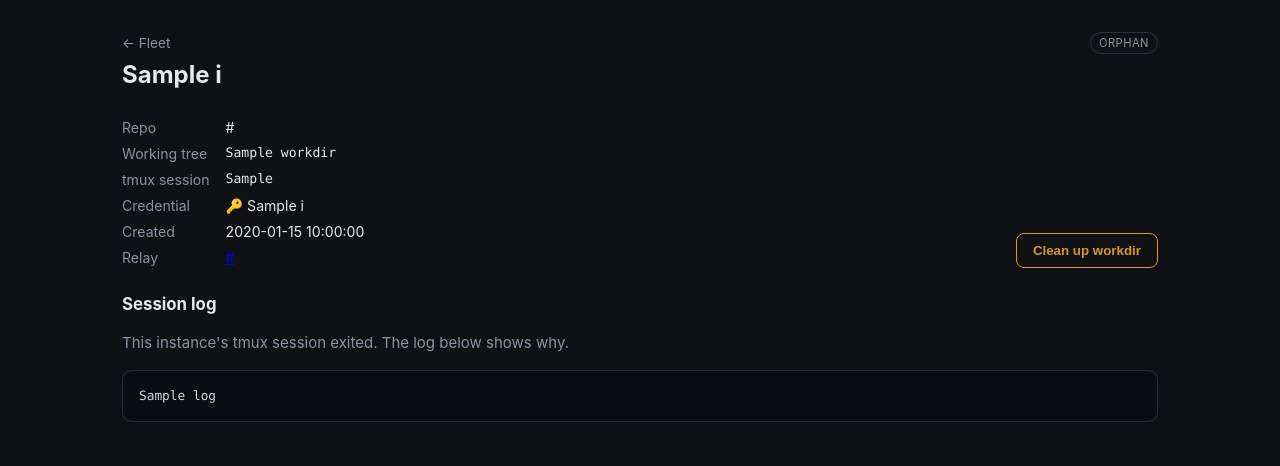
After one commit to mpavelka/claude-fleet, a FastAPI app: template templates/instance.html in a window 1280 px wide. The commit adds this page. Shown: the top 466 px of the page. Run offline with FastAPI, Linux system fonts and the light colour scheme; the template is opened without the code that fills it: most values are stand-ins (such as "Sample title", 1, 10 or a date in 2020); some libraries are stand-ins or nearby versions.

Commit message:
Add per-instance detail page with session logs
Adds GET /instances/{id}, a detail page showing an instance's metadata and its
captured tmux pane output (the .relay.log), so you can see why an instance
died / orphaned.

- manager.instance_log() reads the tail of .relay.log, strips ANSI escapes and
  normalizes CRs; manager.get_instance() returns the unified view for one id
- GET /instances/{id}/log serves the log partial; the detail page live-polls it
  every 2s for running instances, load-once for dead ones
- Dashboard cards gain a "Details & logs" link; kill/cleanup available on the
  detail page too (redirect back to the dashboard on success)

Verified against the real orphaned instance: the log surfaced
"Error: Workspace not trusted ..." — the actual reason remote-control exited.

Co-Authored-By: Claude Opus 4.8 <noreply@anthropic.com>

```diff
--- a/app.py
+++ b/app.py
@@ -96,6 +96,22 @@ def create_instance(
     except manager.SpawnError as exc:
         error = str(exc)
     return _render(request, "_cards.html", instances=manager.list_instances(), error=error)
+
+
+@app.get("/instances/{iid}", response_class=HTMLResponse)
+def instance_detail(request: Request, iid: str):
+    item = manager.get_instance(iid)
+    if item is None:
+        raise HTTPException(status_code=404, detail="No such instance.")
+    return _render(request, "instance.html", i=item, log=manager.instance_log(item["workdir"]))
+
+
+@app.get("/instances/{iid}/log", response_class=HTMLResponse)
+def instance_log(request: Request, iid: str):
+    item = manager.get_instance(iid)
+    if item is None:
+        raise HTTPException(status_code=404, detail="No such instance.")
+    return _render(request, "_log.html", i=item, log=manager.instance_log(item["workdir"]))
 
 
 @app.post("/instances/{iid}/kill", response_class=HTMLResponse)
--- a/static/style.css
+++ b/static/style.css
@@ -146,8 +146,35 @@ button.cleanup { background: transparent; color: var(--amber); border: 1px solid
 .relay.pending { color: var(--muted); font-size: .85rem; }
 .qr { background: #fff; padding: 6px; border-radius: 8px; align-self: flex-start; }
 
-.actions { margin-top: auto; padding-top: .5rem; }
+.actions { margin-top: auto; padding-top: .5rem; display: flex; align-items: center; gap: .75rem; flex-wrap: wrap; }
 .actions form { margin: 0; }
+.details-link { color: var(--accent); font-size: .82rem; text-decoration: none; }
+.details-link:hover { text-decoration: underline; }
+
+/* Instance detail page */
+header .back { color: var(--muted); text-decoration: none; font-size: .85rem; display: inline-block; margin-bottom: .25rem; }
+header .back:hover { color: var(--text); }
+.detail-meta { display: flex; justify-content: space-between; gap: 1.5rem; flex-wrap: wrap; margin-bottom: 1.5rem; }
+.detail-meta dl { display: grid; grid-template-columns: auto 1fr; gap: .3rem 1rem; margin: 0; font-size: .88rem; }
+.detail-meta dt { color: var(--muted); }
+.detail-meta dd { margin: 0; word-break: break-all; }
+.detail-meta dd.mono, .mono { font-family: ui-monospace, SFMono-Regular, Menlo, monospace; font-size: .82rem; }
+.detail-log h2 { font-size: 1.05rem; margin: 0 0 .5rem; }
+pre.log {
+  background: #0b0d12;
+  border: 1px solid var(--border);
+  border-radius: 10px;
+  padding: 1rem;
+  overflow-x: auto;
+  max-height: 60vh;
+  overflow-y: auto;
+  font-family: ui-monospace, SFMono-Regular, Menlo, monospace;
+  font-size: .8rem;
+  line-height: 1.45;
+  color: #d6dae2;
+  white-space: pre-wrap;
+  word-break: break-word;
+}
 
 .cred-tag { font-size: .78rem; color: var(--muted); }
 
--- a/templates/_cards.html
+++ b/templates/_cards.html
@@ -33,6 +33,7 @@
     {% endif %}
 
     <div class="actions">
+      <a class="details-link" href="/instances/{{ i.id }}">Details &amp; logs</a>
       {% if i.running %}
       <button class="kill" hx-post="/instances/{{ i.id }}/kill" hx-target="#instances" hx-swap="innerHTML">Kill</button>
       {% elif i.status == "orphan" %}
--- /dev/null
+++ b/templates/_log.html
@@ -0,0 +1,2 @@
+{# Captured tmux pane output for one instance. #}
+<pre class="log">{{ log if log else "(no output captured yet)" }}</pre>
--- /dev/null
+++ b/templates/instance.html
@@ -0,0 +1,57 @@
+<!DOCTYPE html>
+<html lang="en">
+<head>
+  <meta charset="utf-8">
+  <meta name="viewport" content="width=device-width, initial-scale=1">
+  <title>{{ i.name }} — Claude Fleet</title>
+  <link rel="stylesheet" href="/static/style.css">
+  <script src="https://unpkg.com/htmx.org@1.9.12"></script>
+</head>
+<body>
+  <header>
+    <div class="title">
+      <a class="back" href="/">&larr; Fleet</a>
+      <h1>{{ i.name }}</h1>
+    </div>
+    <span class="badge status-{{ i.status }}"><span class="dot"></span> {{ i.status }}</span>
+  </header>
+
+  <section class="detail-meta">
+    <dl>
+      {% if i.repo_url %}<dt>Repo</dt><dd>{{ i.repo_url }}</dd>{% endif %}
+      <dt>Working tree</dt><dd class="mono">{{ i.workdir }}</dd>
+      {% if i.tmux_session %}<dt>tmux session</dt><dd class="mono">{{ i.tmux_session }}</dd>{% endif %}
+      {% if i.credential_name %}<dt>Credential</dt><dd>🔑 {{ i.credential_name }}</dd>{% endif %}
+      {% if i.created_at %}<dt>Created</dt><dd>{{ i.created_at }}</dd>{% endif %}
+      {% if i.relay_url %}<dt>Relay</dt><dd><a href="{{ i.relay_url }}" target="_blank" rel="noopener">{{ i.relay_url }}</a></dd>{% endif %}
+    </dl>
+
+    <div class="actions">
+      {% if i.running %}
+      <button class="kill" hx-post="/instances/{{ i.id }}/kill" hx-swap="none"
+              hx-on::after-request="if(event.detail.successful) window.location='/'">Kill</button>
+      {% elif i.status == "orphan" %}
+      <form hx-post="/cleanup" hx-swap="none"
+            hx-on::after-request="if(event.detail.successful) window.location='/'"
+            hx-confirm="Delete working tree {{ i.workdir }}? This cannot be undone.">
+        <input type="hidden" name="workdir" value="{{ i.workdir }}">
+        <button class="cleanup" type="submit">Clean up workdir</button>
+      </form>
+      {% endif %}
+    </div>
+  </section>
+
+  <section class="detail-log">
+    <h2>Session log</h2>
+    {% if i.status == "orphan" %}
+    <p class="muted">This instance's tmux session exited. The log below shows why.</p>
+    {% endif %}
+    <div id="log"
+         hx-get="/instances/{{ i.id }}/log"
+         hx-trigger="{% if i.running %}load, every 2s{% else %}load{% endif %}"
+         hx-swap="innerHTML">
+      {% include "_log.html" %}
+    </div>
+  </section>
+</body>
+</html>
```
Also changed, not shown: manager.py (+28 -0 lines), README.md.
